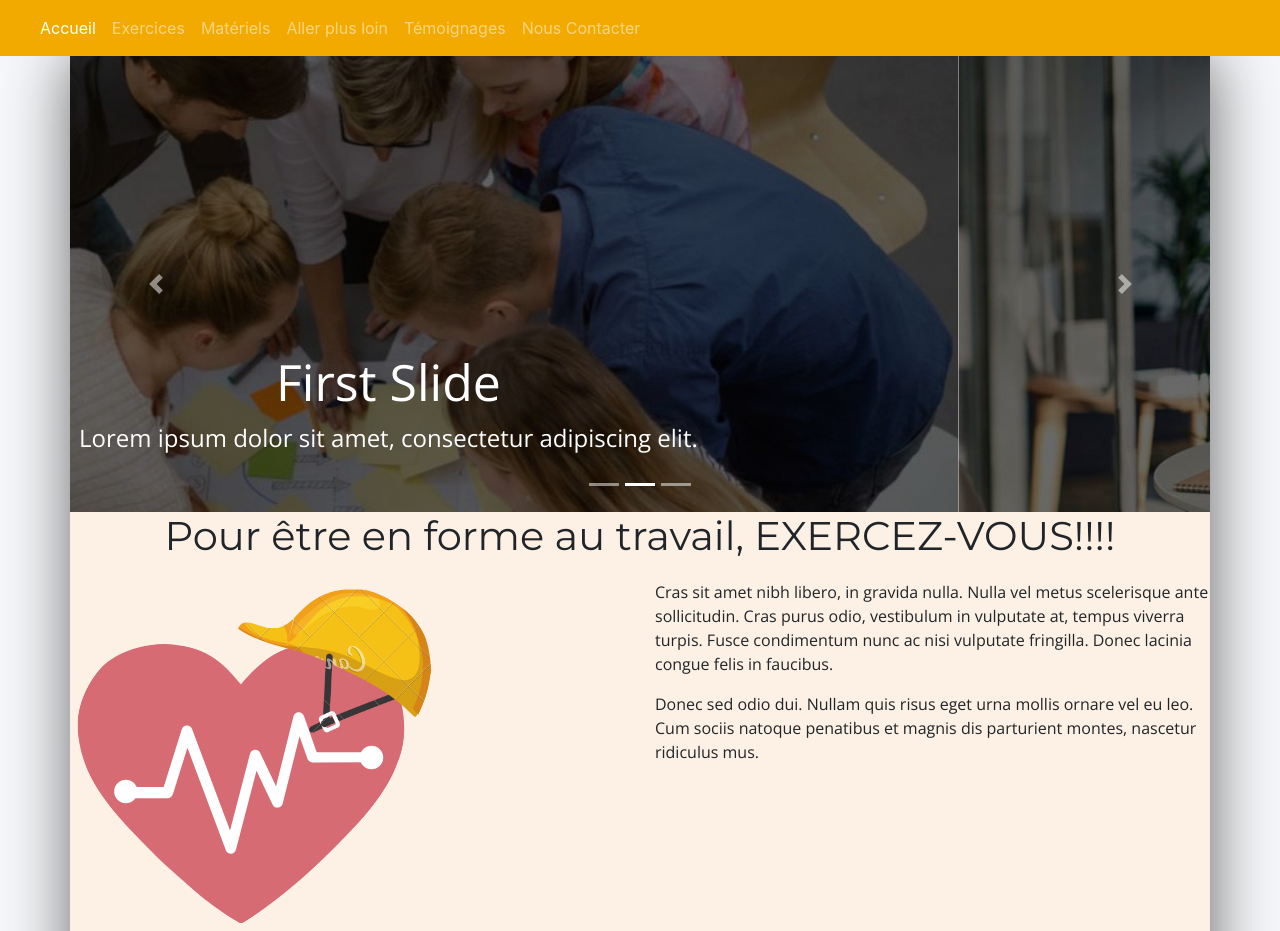
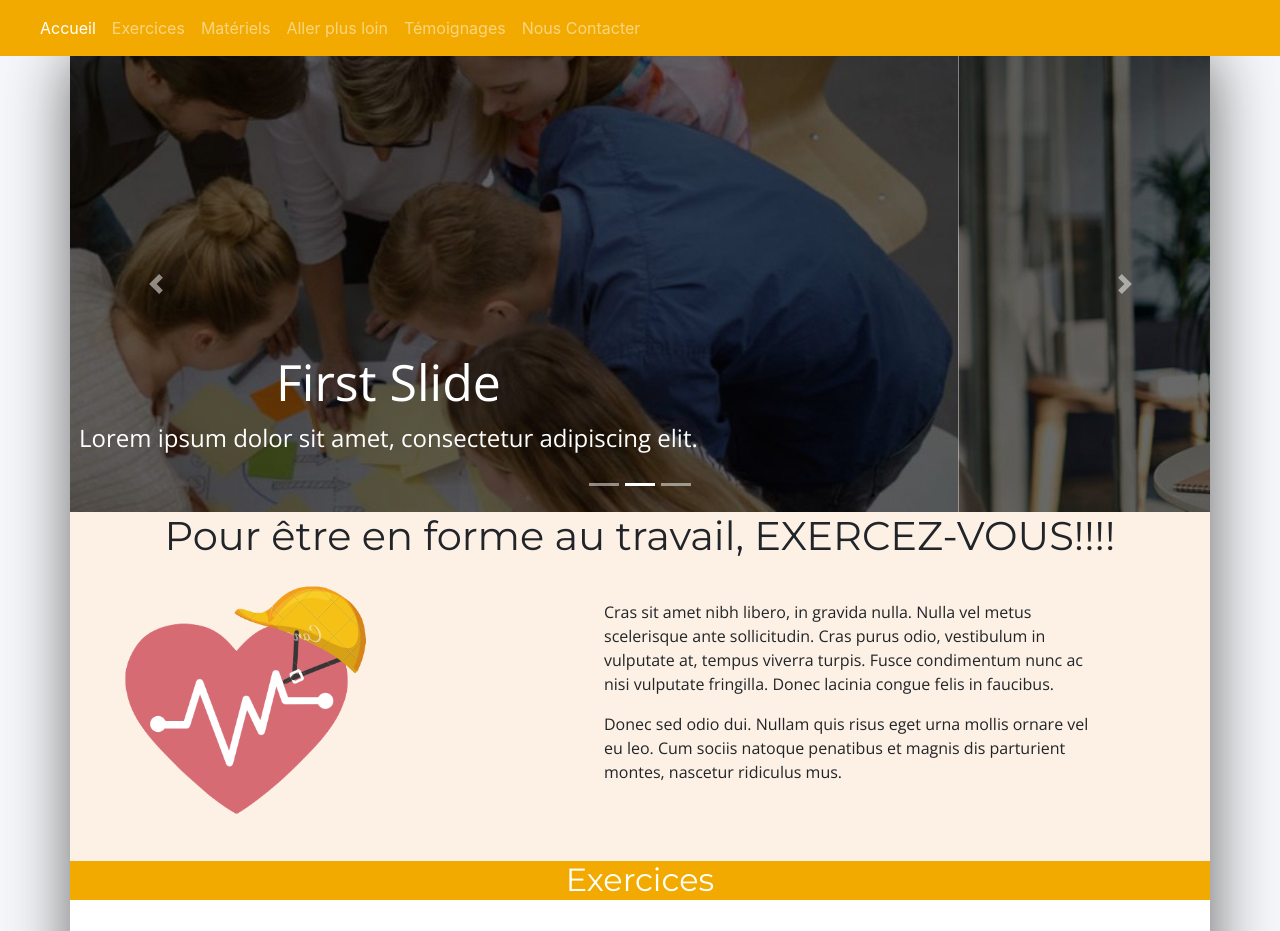
Before and after one commit to Julomontiti/projet1, a plain HTML site: page projet.html in a window 1280 px wide. Shown: the top 931 px of the page. Drawn offline with nearby package versions, Linux system fonts and the light colour scheme.

Commit message:
ajout de padding

```diff
--- a/projet.css
+++ b/projet.css
@@ -81,13 +81,28 @@ body
 .sectionContact {
 	background-color: #fdf0e5;
 }
+.allForm{
+	padding-left: 35px;
+}
 
 #sectionExercices .col-6 h4, #sectionExercices .col-md-3 h4
 {
 	background-color:#f3f3f3;
 	color:#484c4f;
 }
-
+.logo{
+	width: 200px;
+}
+.logoAcc {
+	width: 300px;
+	padding-bottom: 40px;
+	padding-left: 50px;
+}
+.intro{
+	padding-top: 20px;
+	padding-right: 10%;
+	padding-bottom: 30px;
+}
 
 #sectionExercices .modal-dialog
 {
--- a/projet.html
+++ b/projet.html
@@ -11,7 +11,7 @@
   </head>
   <body>
 
-    <nav class="navbar sticky-top navbar-expand-lg navbar-dark justify-content-center" >
+    <nav class="navbar sticky-top navbar-expand-lg navbar-dark justify-content-start" >
 
               <a class="navbar-brand" href="#"></a>
                 <button class="navbar-toggler" type="button" data-toggle="collapse" data-target="#navbarNav" aria-controls="navbarNav" aria-expanded="false" aria-label="Toggle navigation">
@@ -97,10 +97,10 @@
                 <div class="row">
 
                   <div class="col">
-                    <img class="align-self-center mr-3" src="images/logo-sante1.png" alt="logo-sante">
+                    <img class="align-self-center mr-3 logoAcc" src="images/logo-sante1.png" alt="logo-sante">
 
                   </div>
-                  <div class="col">
+                  <div class="col intro">
                     <p>Cras sit amet nibh libero, in gravida nulla. Nulla vel metus scelerisque ante sollicitudin. Cras purus odio, vestibulum in vulputate at, tempus viverra turpis. Fusce condimentum nunc ac nisi vulputate fringilla. Donec lacinia congue felis in faucibus.</p>
                     <p class="mb-0">Donec sed odio dui. Nullam quis risus eget urna mollis ornare vel eu leo. Cum sociis natoque penatibus et magnis dis parturient montes, nascetur ridiculus mus.</p>
                   </div>
@@ -565,7 +565,7 @@
                 <button type="button" class="btn btn-primary btn-sm">Envoyer</button>
               </form>
             </div>
-            <img class="align-self-center mr-3" src="images/logo-sante1.png" alt="Generic placeholder image">
+            <img class="align-self-center mr-3 logo" src="images/logo-sante1.png" alt="">
           </div>
           <div class="row justify-content-center allForm">
             <p>Mentions légales</p>
```
